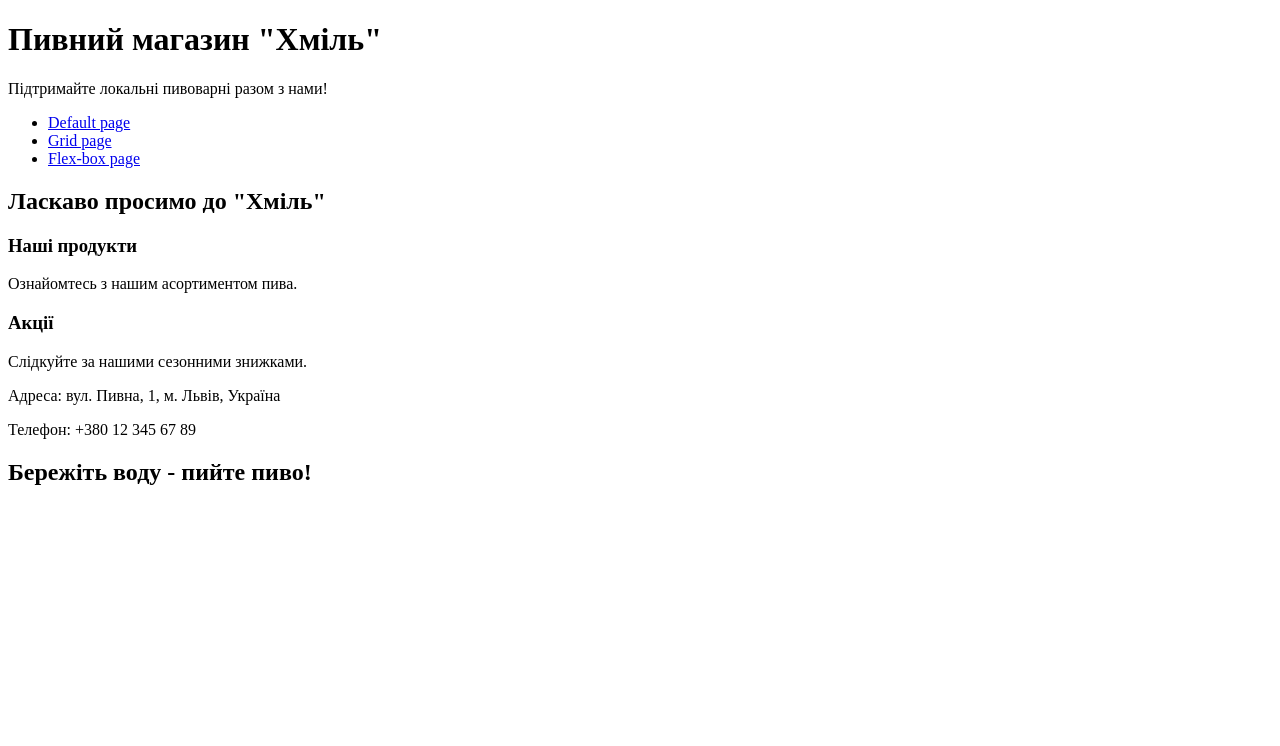
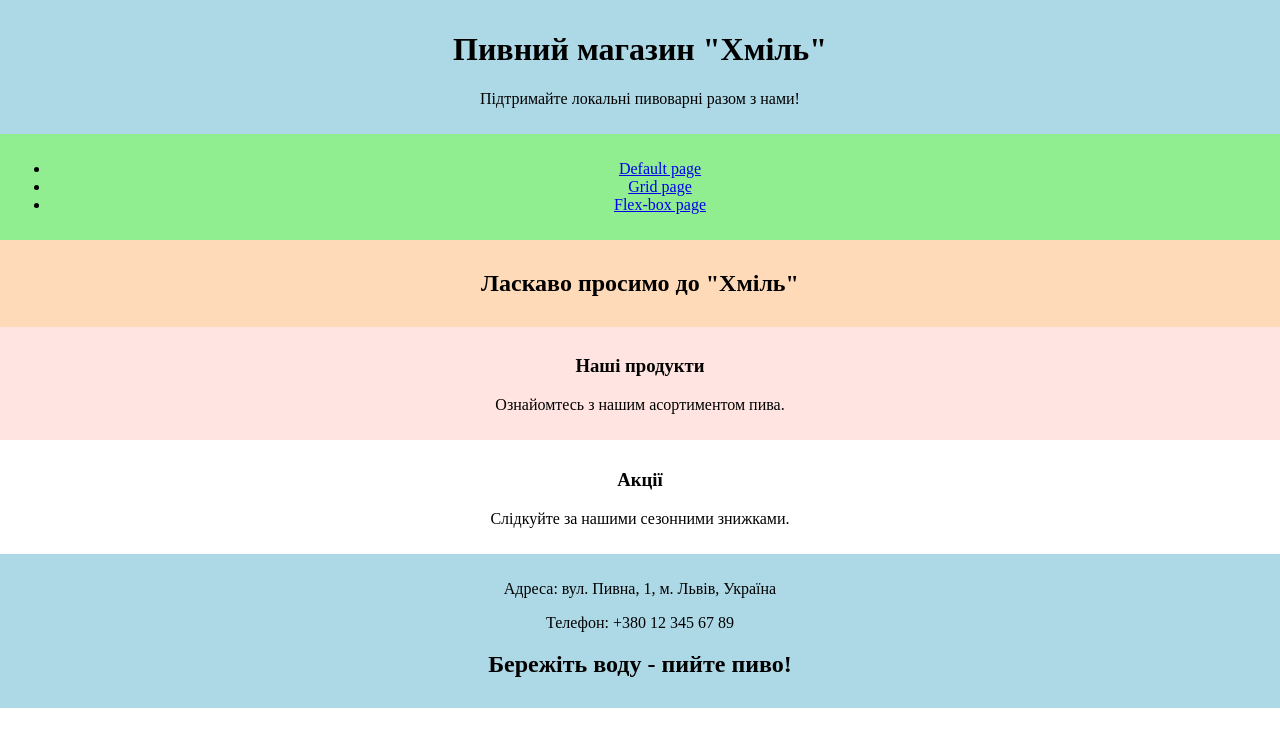
Before and after one commit to Vladikkkkkkkk/WEB_LAB_3, a plain HTML site: page index.html in a window 1280 px wide. Drawn offline with Linux system fonts and the light colour scheme.

Commit message:
last commit

```diff
--- a/index.html
+++ b/index.html
@@ -1,58 +1,51 @@
 <!DOCTYPE html>
 <html lang="uk">
-
 <head>
     <meta charset="UTF-8">
     <meta name="viewport" content="width=device-width, initial-scale=1.0">
     <title>Пивний магазин "Хміль"</title>
-    <link rel="stylesheet" href="default.css">
+    <link rel="stylesheet" href="style.css">
 </head>
-
 <body>
-
     <div class="container">
+        <!-- Header -->
         <header class="header">
-            <div class="left-text">
-                <h1>Пивний магазин "Хміль"</h1>
-            </div>
-            <div class="header-right-corner">
-                <p>
-                    Підтримайте локальні пивоварні разом з нами!
-                </p>
-            </div>
+            <h1>Пивний магазин "Хміль"</h1>
+            <p>Підтримайте локальні пивоварні разом з нами!</p>
         </header>
 
+        <!-- Navigation -->
         <nav class="navigation">
-            <ul>
-                <li><a href="index.html">Default page</a></li>
-                <li><a href="./grid/index-grid.html">Grid page</a></li>
-                <li><a href="./flex/index-flex.html">Flex-box page</a></li>
+            <ul class="nav-list">
+                <li><a href="#" class="nav-link">Default page</a></li>
+                <li><a href="#" class="nav-link">Grid page</a></li>
+                <li><a href="#" class="nav-link">Flex-box page</a></li>
             </ul>
         </nav>
 
-        <div class="main-content">
+        <!-- Main Left -->
+        <aside class="main-left">
             <h2>Ласкаво просимо до "Хміль"</h2>
-        </div>
+        </aside>
 
-        <div class="additional-content">
+        <!-- Top Content -->
+        <div class="top-content">
             <h3>Наші продукти</h3>
             <p>Ознайомтесь з нашим асортиментом пива.</p>
         </div>
 
-        <div class="sub-content">
+        <!-- Main Content -->
+        <main class="main-content">
             <h3>Акції</h3>
             <p>Слідкуйте за нашими сезонними знижками.</p>
-        </div>
+        </main>
 
+        <!-- Footer -->
         <footer class="footer">
-            <span class="footer-left-corner">
-                <p>Адреса: вул. Пивна, 1, м. Львів, Україна</p>
-                <p>Телефон: +380 12 345 67 89</p>
-            </span>
+            <p>Адреса: вул. Пивна, 1, м. Львів, Україна</p>
+            <p>Телефон: +380 12 345 67 89</p>
             <h2>Бережіть воду - пийте пиво!</h2>
         </footer>
     </div>
-
 </body>
-
 </html>
--- /dev/null
+++ b/style.css
@@ -0,0 +1,77 @@
+body, html {
+  margin: 0;
+  padding: 0;
+  box-sizing: border-box;
+  font-family: 'Times New Roman', Times, serif;
+  overflow-x: hidden;
+}
+
+.container {
+  display: grid;
+  grid-template-areas:
+      "header"
+      "navigation"
+      "mainleft"
+      "top"
+      "main"
+      "footer";
+  grid-template-columns: 1fr;
+  grid-template-rows: auto;
+}
+
+header, footer, nav, .main-left, .top-content, .main-content {
+  padding: 10px;
+  text-align: center;
+}
+
+.header {
+  grid-area: header;
+  background-color: lightblue;
+}
+
+.navigation {
+  grid-area: navigation;
+  background-color: lightgreen;
+}
+
+.main-left {
+  grid-area: mainleft;
+  background-color: peachpuff;
+}
+
+.top-content {
+  grid-area: top;
+  background-color: mistyrose;
+}
+
+.main-content {
+  grid-area: main;
+  background-color: white;
+}
+
+.footer {
+  grid-area: footer;
+  background-color: lightblue;
+}
+
+@media (max-width: 768px) {
+  .navigation ul {
+      display: flex;
+      flex-direction: column;
+      gap: 10px;
+  }
+
+  .navigation ul li a {
+      text-decoration: none;
+      color: black;
+      font-size: 18px;
+  }
+
+  header h1 {
+      font-size: 22px;
+  }
+
+  footer h2 {
+      font-size: 18px;
+  }
+}
```
Also changed, not shown: email-index.html (+0 -8 lines).
